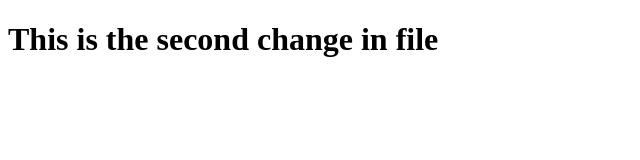
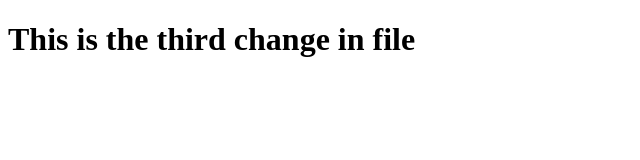
Before and after one commit to poornimasonkar/Git-repo, a plain HTML site: page index.html in a window 1280 px wide. Shown: the whole page, without its empty margins (0-640 px from the left). Drawn offline with Linux system fonts and the light colour scheme.

Commit message:
third file f3

```diff
--- a/index.html
+++ b/index.html
@@ -6,6 +6,6 @@
     <title>Document</title>
 </head>
 <body>
-   <h1 >This is the second change in file</h1>
+   <h1 >This is the third change in file</h1>
 </body>
 </html>
```
